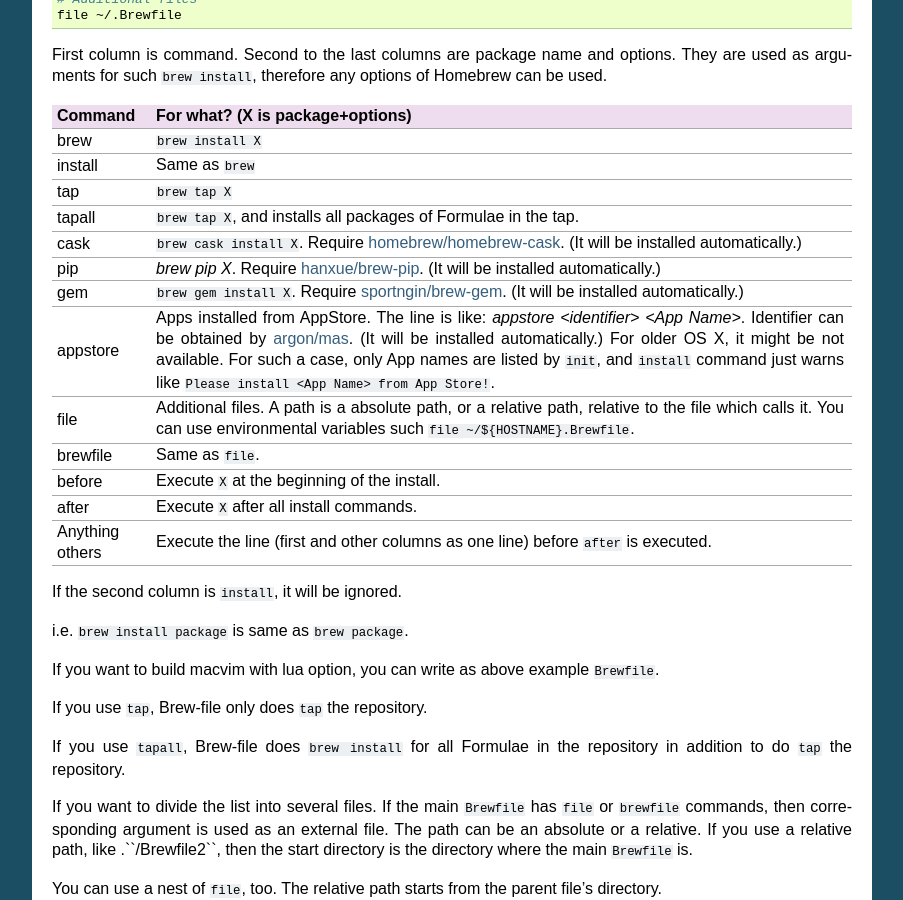
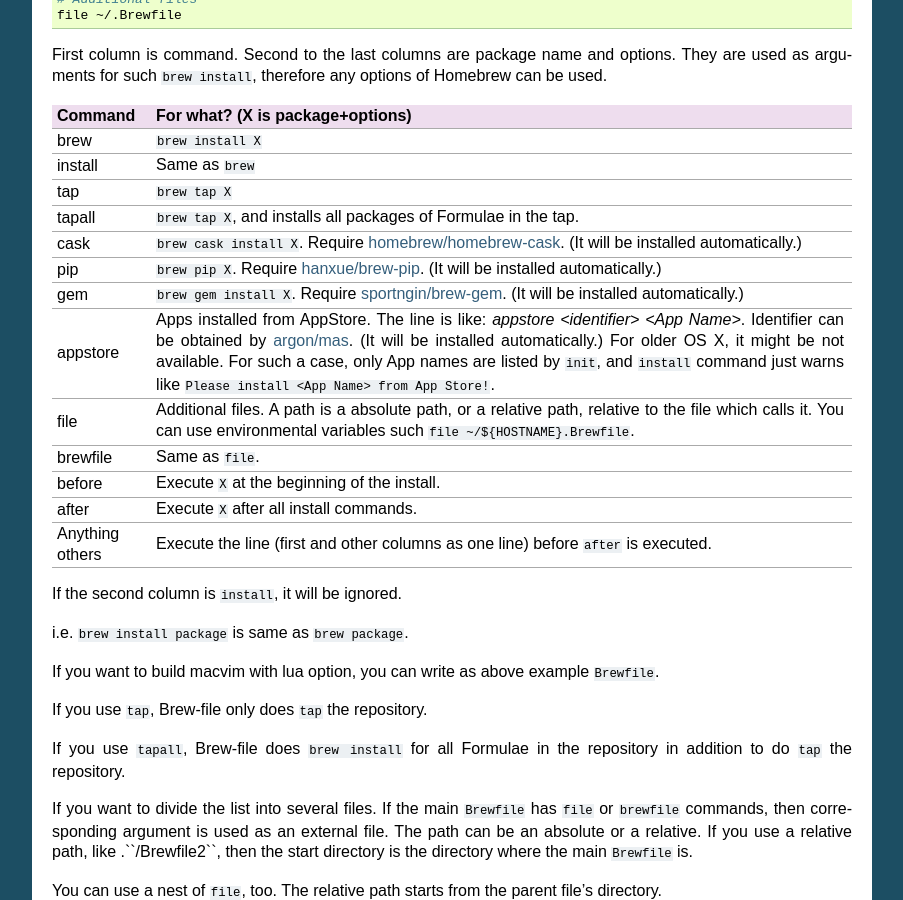
Before and after one commit to rcmdnk/homebrew-file, a Sphinx documentation site: the page built from docs/usage.rst, in a window 1280 px wide and 900 px high, scrolled down 1019 px. Shown: the whole window, without its empty margins (198-1101 px from the left). Built offline with Sphinx 7.4.7, drawn with Linux system fonts in a browser that asks for light colours.

Commit message:
update document

```diff
--- a/docs/usage.rst
+++ b/docs/usage.rst
@@ -74,7 +74,7 @@
 tap              ``brew tap X``
 tapall           ``brew tap X``, and installs all packages of Formulae in the tap.
 cask             ``brew cask install X``. Require `homebrew/homebrew-cask <https://github.com/homebrew/homebrew-cask/>`_. (It will be installed automatically.)
-pip              `brew pip X`. Require `hanxue/brew-pip <https://github.com/hanxue/brew-pip>`_. (It will be installed automatically.)
+pip              ``brew pip X``. Require `hanxue/brew-pip <https://github.com/hanxue/brew-pip>`_. (It will be installed automatically.)
 gem              ``brew gem install X``. Require `sportngin/brew-gem <https://github.com/sportngin/brew-gem>`_. (It will be installed automatically.)
 appstore         Apps installed from AppStore. The line is like: `appstore <identifier> <App Name>`. Identifier can be obtained by `argon/mas <https://github.com/argon/mas>`_. (It will be installed automatically.) For older OS X, it might be not available. For such a case, only App names are listed by ``init``, and ``install`` command just warns like ``Please install <App Name> from App Store!``.
 file             Additional files. A path is a absolute path, or a relative path, relative to the file which calls it. You can use environmental variables such ``file ~/${HOSTNAME}.Brewfile``.
```
